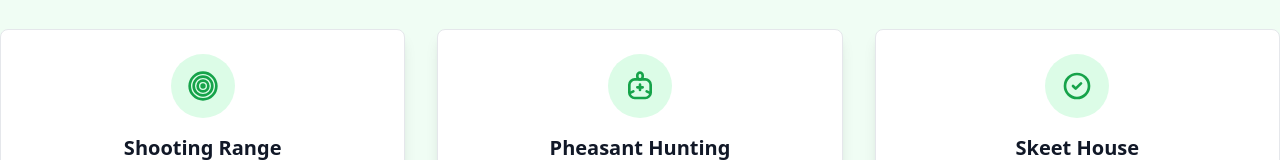
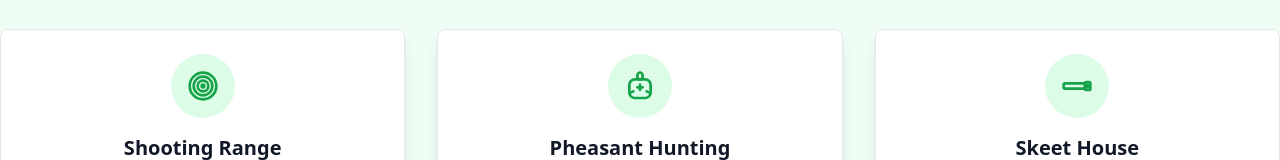
Before and after one commit to mswol767/nextjs-boilerplate, a Next.js app: page / in a window 1280 px wide. Shown: the part 595-755 px from the top of the page. Built offline with nearby package versions, Linux system fonts and the light colour scheme.

Commit message:
Update skeet house icon to simple shotgun design
- Replace complex overlapping icon with clean shotgun silhouette
- Simple barrel and stock design that's clearly recognizable
- Better visibility at small sizes

```diff
--- a/app/page.tsx
+++ b/app/page.tsx
@@ -96,7 +96,9 @@ export default function Home() {
               <div className="bg-white rounded-lg shadow-lg p-6 border border-gray-200 hover:shadow-xl transition-shadow duration-300">
                 <div className="w-16 h-16 bg-green-100 rounded-full flex items-center justify-center mx-auto mb-4">
                   <svg className="w-8 h-8 text-green-600" fill="none" viewBox="0 0 24 24" stroke="currentColor">
-                    <path strokeLinecap="round" strokeLinejoin="round" strokeWidth={2} d="M9 12l2 2 4-4m6 2a9 9 0 11-18 0 9 9 0 0118 0z" />
+                    <rect x="2" y="10" width="16" height="4" strokeWidth={2} rx="1"/>
+                    <rect x="18" y="9" width="4" height="6" strokeWidth={2} rx="1"/>
+                    <circle cx="20" cy="12" r="1.5" fill="currentColor"/>
                   </svg>
                 </div>
                 <h3 className="text-xl font-semibold text-gray-900 mb-3">Skeet House</h3>
```
